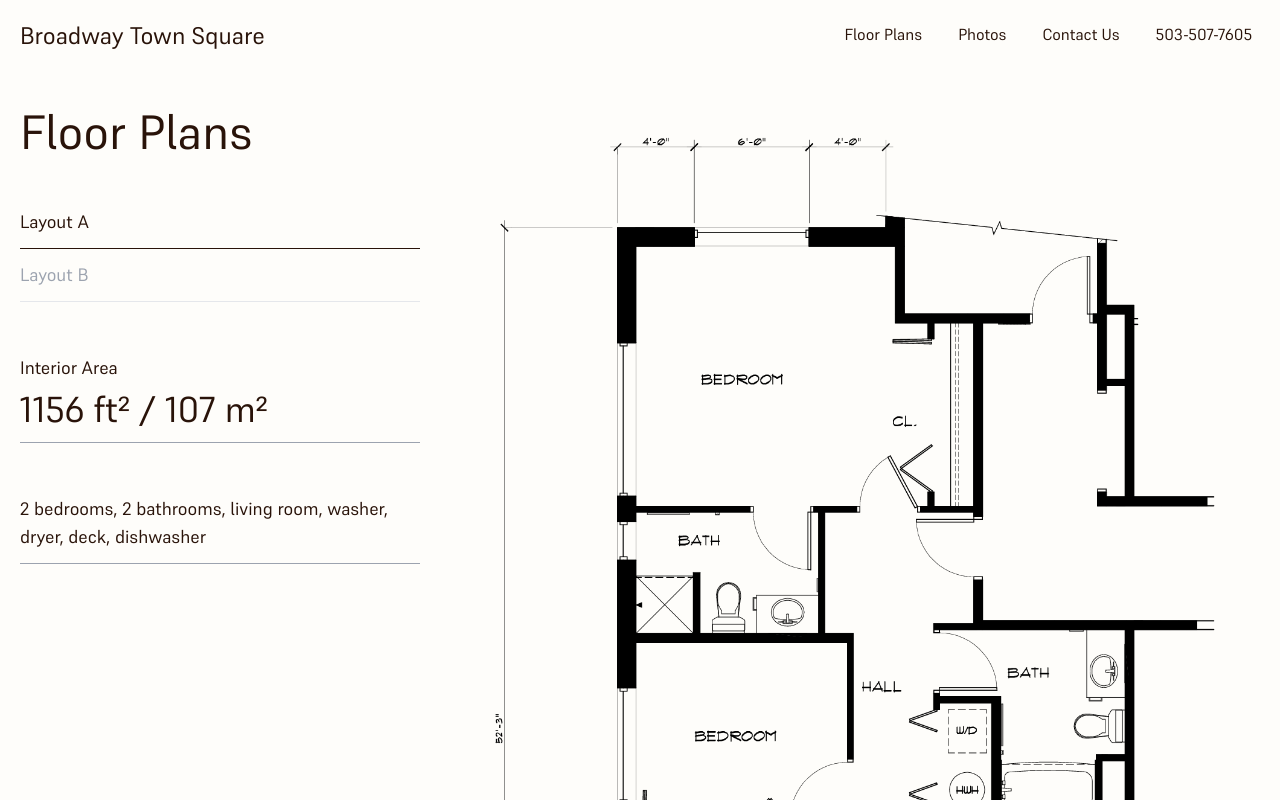
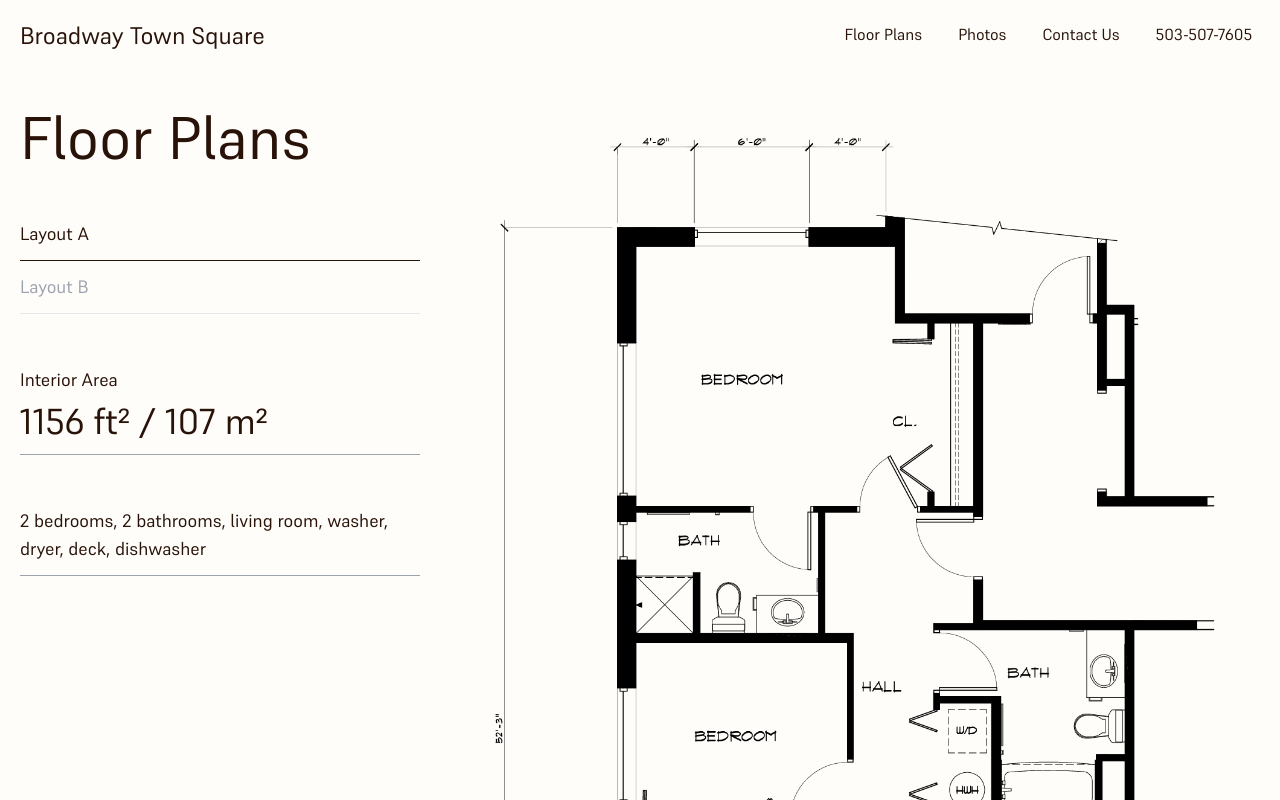
Before and after one commit to ClutchWebAdmin/broadway-town-square, a Next.js app: page /floor-plans in a window 1280 px wide. Shown: the top 800 px of the page. Built offline with nearby package versions, Linux system fonts and the light colour scheme.

Commit message:
increased text headings on desktops

```diff
--- a/src/app/components/FloorPlansSection.jsx
+++ b/src/app/components/FloorPlansSection.jsx
@@ -45,7 +45,7 @@ export default function FloorPlansSection() {
     <section className="flex flex-col lg:flex-row lg:gap-10 text-lg">
       <div className="flex flex-col w-full lg:w-1/3">
         <div className=" flex flex-col gap-2"></div>
-        <h1 className="text-5xl mb-10">Floor Plans</h1>
+        <h1 className="text-5xl lg:text-6xl 2xl:text-7xl mb-10">Floor Plans</h1>
         <p
           className={`border-b py-3 cursor-pointer lg:hover:text-primaryAccent transition duration-300 ${
             selectedLayout === "A"
--- a/src/app/components/PhotosSection.jsx
+++ b/src/app/components/PhotosSection.jsx
@@ -103,7 +103,7 @@ export default function PhotosSection() {
     <section className="flex flex-col w-full lg:flex-row gap-5 text-lg">
       <div className="flex flex-col w-full lg:w-1/3 pl-5">
         <div className="flex flex-col w-full lg:sticky lg:top-0 pt-5">
-          <h1 className="text-5xl mb-10">Photos</h1>
+          <h1 className="text-5xl lg:text-6xl 2xl:text-7xl mb-10">Photos</h1>
           <Link
             href="#living-area"
             className={`border-b py-3 cursor-pointer lg:hover:text-primaryAccent transition duration-300 ${
```
